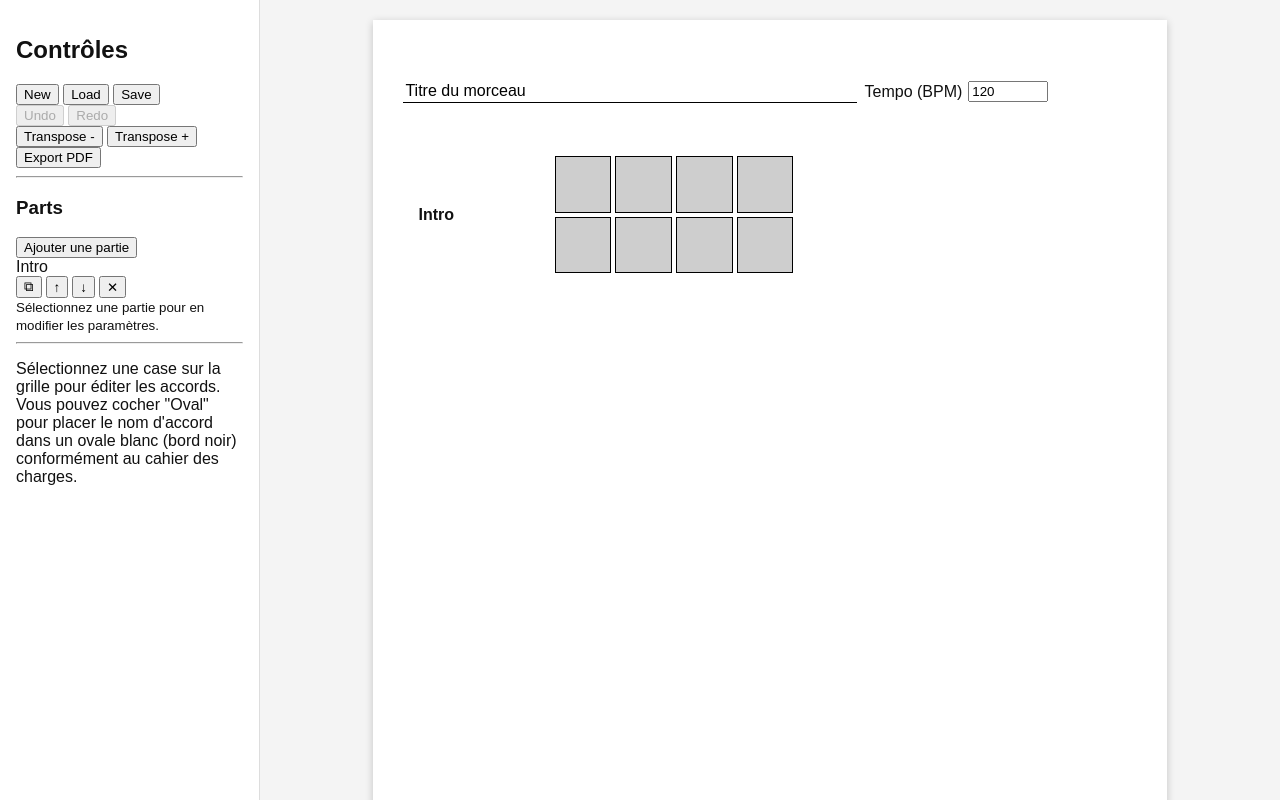
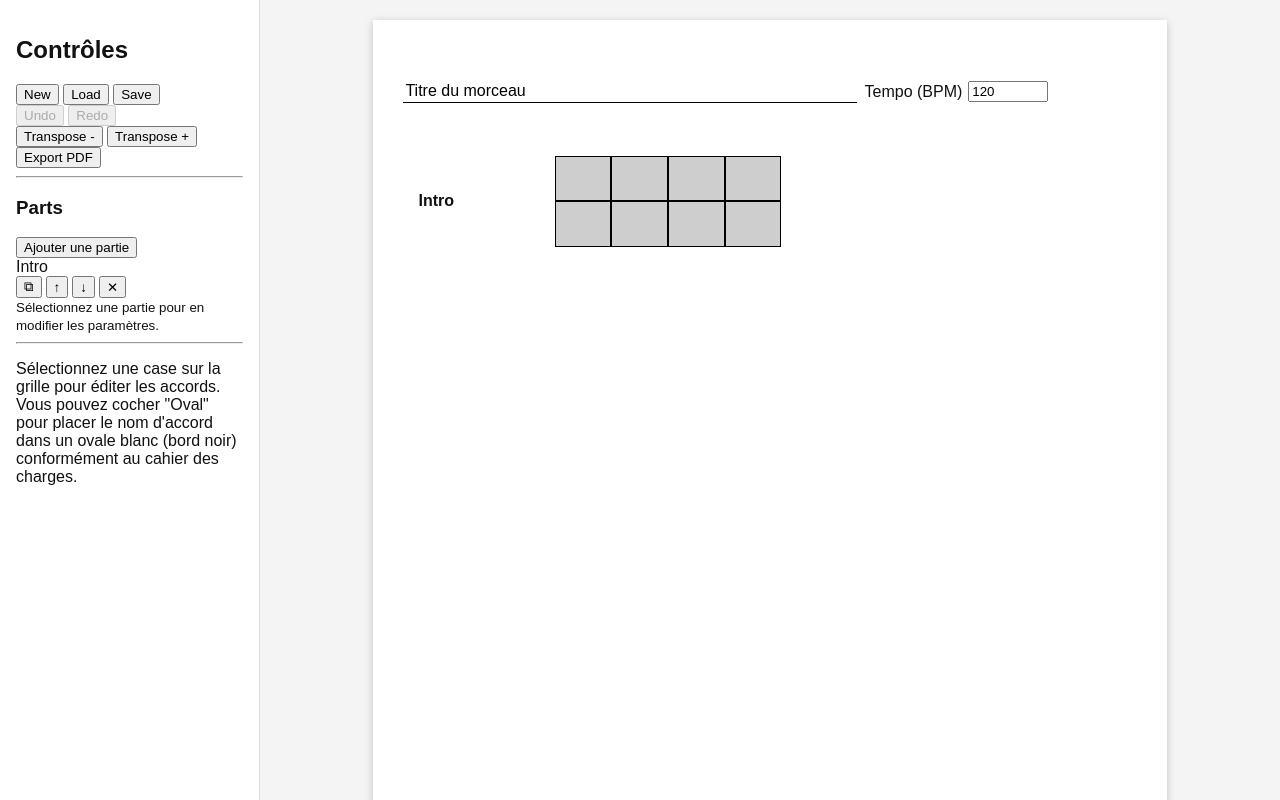
Before and after one commit to cochetantoine-design/ChordGridGen, a plain HTML site: page index.html in a window 1280 px wide. Shown: the top 800 px of the page. Drawn offline with Linux system fonts and the light colour scheme.

Commit message:
Add files via upload

```diff
--- a/app.js
+++ b/app.js
@@ -1,4 +1,4 @@
-// ChordGridGen — updated for left-column part names alignment
+// ChordGridGen — updated to respect measure dimensions and part spacing
 (() => {
   // State
   let state = {
@@ -324,10 +324,9 @@
     pageLeft.innerHTML = '';
     pageGrid.innerHTML = '';
 
-    // for each part, create the grid and the name entry, then append both,
-    // then set the left name's min-height to match the grid height so the name aligns vertically.
     state.parts.forEach((p,idx) => {
       const total = p.totalMeasures || p.measures.length;
+
       // create grid for this part
       const gridWrapper = document.createElement('div');
       gridWrapper.className = 'part-grid';
@@ -355,9 +354,6 @@
               <div class="split-text top-left">${escapeHtml(measureData.chord1 || '')}</div>
               <div class="split-text bottom-right">${escapeHtml(measureData.chord2 || '')}</div>
             `;
-            if(measureData.oval){
-              // after DOM insertion this will be converted to oval spans in a second pass
-            }
           } else {
             if(measureData.oval && (measureData.chord1 || measureData.chord2)){
               const chord = measureData.chord1 || measureData.chord2 || '';
@@ -383,38 +379,30 @@
       nameDiv.textContent = p.name;
       nameDiv.dataset.index = idx;
 
-      // append both (name to left column and grid to right column)
+      // append both
       pageLeft.appendChild(nameDiv);
       pageGrid.appendChild(gridWrapper);
 
-      // ensure selected highlight on left name
-      if(selectedPartIndex === idx) nameDiv.classList.add('selected-part-left');
-
       // Convert split and oval content inside created measure elements if needed
-      // (do it after appended so dimensions and computed styles apply)
-      // fill ovals for split measures
       const measures = gridWrapper.querySelectorAll('.measure.split');
       measures.forEach((mEl)=>{
-        const top = mEl.querySelector('.split-text.top-left');
-        const bottom = mEl.querySelector('.split-text.bottom-right');
-        // find corresponding measure data to decide oval/background
         const pIndex = parseInt(mEl.dataset.partIndex,10);
         const mIndex = parseInt(mEl.dataset.measureIndex,10);
         const md = state.parts[pIndex]?.measures[mIndex];
         if(md?.oval){
+          const top = mEl.querySelector('.split-text.top-left');
+          const bottom = mEl.querySelector('.split-text.bottom-right');
           if(top) top.innerHTML = `<span class="chord-oval">${escapeHtml(md.chord1 || '')}</span>`;
           if(bottom) bottom.innerHTML = `<span class="chord-oval">${escapeHtml(md.chord2 || '')}</span>`;
         }
       });
 
       // After layout, set the left name min-height to match the grid height so vertical alignment is maintained.
-      // Use a small timeout to ensure layout is computed in all browsers.
       setTimeout(() => {
         try {
           const h = gridWrapper.getBoundingClientRect().height;
           if(h && h > 0) {
-            nameDiv.style.minHeight = Math.max(h, 24) + 'px';
-            // vertically center text if taller than one measure row
+            nameDiv.style.minHeight = Math.max(h, 20) + 'px';
             nameDiv.style.display = 'flex';
             nameDiv.style.alignItems = 'center';
           }
--- a/styles.css
+++ b/styles.css
@@ -2,10 +2,11 @@
   --page-width:210mm;
   --page-height:297mm;
   --header-max-h:3cm;
-  --left-col-w:4cm;        /* colonne gauche = 4 cm */
-  --measure-size:1.5cm;
-  --gap-between-parts:3mm;
-  --right-margin:1.5cm;    /* marge droite = 1.5 cm */
+  --left-col-w:4cm;           /* colonne gauche = 4 cm */
+  --measure-w:1.5cm;          /* largeur mesure = 1.5 cm */
+  --measure-h:1.2cm;          /* hauteur mesure = 1.2 cm */
+  --gap-between-parts:2mm;    /* espace vertical entre parties = 2 mm */
+  --right-margin:1.5cm;       /* marge droite = 1.5 cm */
   --gray:#CECECE;
   --filled-bg:#ffffff;
   font-family: "Arial", sans-serif;
@@ -76,7 +77,7 @@ body{
   padding-right:4mm;
   display:flex;
   flex-direction:column;
-  gap:var(--gap-between-parts);
+  gap:var(--gap-between-parts); /* vertical spacing between names = spacing between parts */
   align-items:flex-start;
 }
 
@@ -87,7 +88,7 @@ body{
   padding-left:0;      /* ensures measures start at grid left edge */
   display:flex;
   flex-direction:column;
-  gap:var(--gap-between-parts);
+  gap:var(--gap-between-parts); /* vertical spacing between grids = spacing between parts */
 }
 
 /* part-name area (left column entries) */
@@ -114,21 +115,21 @@ body{
 .part-grid{
   display:flex;
   flex-direction:column;
-  gap:4px;
+  gap:0;                /* no vertical gap between rows inside a part (rows stack tightly) */
   align-items:flex-start; /* left aligned so first measure starts at left edge */
 }
 
 /* each measure-row */
 .measure-row{
   display:flex;
-  gap:4px;
+  gap:0;                /* no horizontal space BETWEEN measures (user requested) */
   align-items:flex-start;
 }
 
-/* measure (square) */
+/* measure (rectangle) */
 .measure{
-  width:var(--measure-size);
-  height:var(--measure-size);
+  width:var(--measure-w);
+  height:var(--measure-h);
   border:1px solid #000;
   background:var(--gray);
   position:relative;
```
